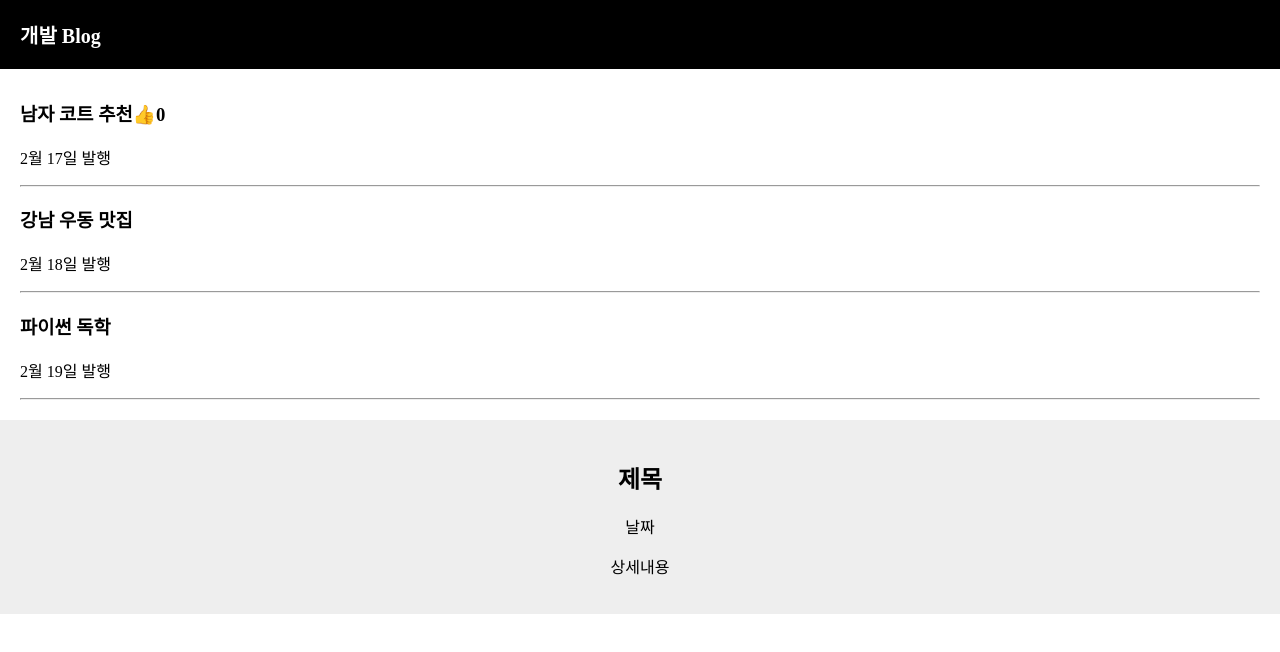
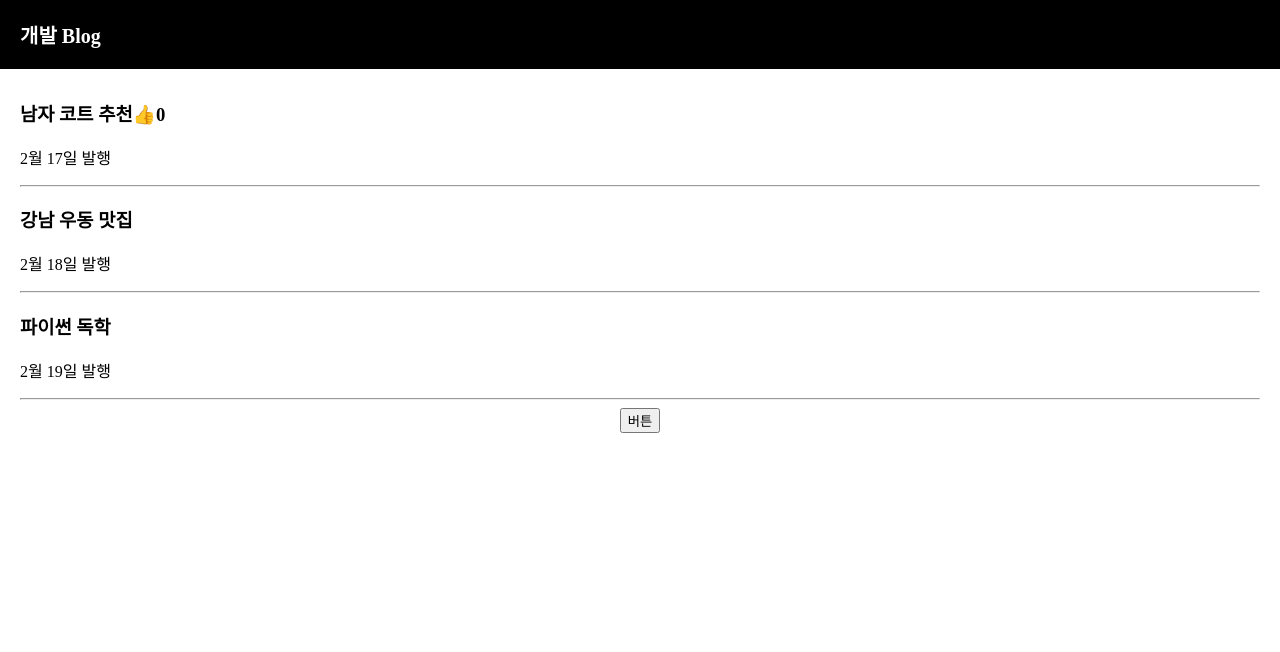
Before and after one commit to gunwoongPark/Learn-React, a React (Create React App) app in the folder coding-apple/: page / in a window 1280 px wide. Shown: the top 652 px of the page. Built offline with nearby package versions, Linux system fonts and the light colour scheme; a web font is replaced by a local one.

Commit message:
How to create a UI (modal window) that works when clicked.

```diff
--- a/coding-apple/src/App.js
+++ b/coding-apple/src/App.js
@@ -11,13 +11,10 @@ function App() {
   ]);
 
   let [따봉, 따봉변경] = useState(0);
+
+  let [modal, modal변경] = useState(false);
+
   let posts = "강남 고기 맛집";
-
-  // function 제목바꾸기() {
-  //   var newArray = [...글제목];
-  //   newArray[0] = "여자 코트 추천";
-  //   글제목변경(newArray);
-  // }
 
   return (
     <div className="App">
@@ -48,7 +45,15 @@ function App() {
         <hr />
       </div>
 
-      <Modal></Modal>
+      <button
+        onClick={() => {
+          modal변경(!modal);
+        }}
+      >
+        버튼
+      </button>
+
+      {modal ? <Modal /> : null}
     </div>
   );
 }
```
Also changed, not shown: 2 other files (tests, documents, lock files or other folders).
